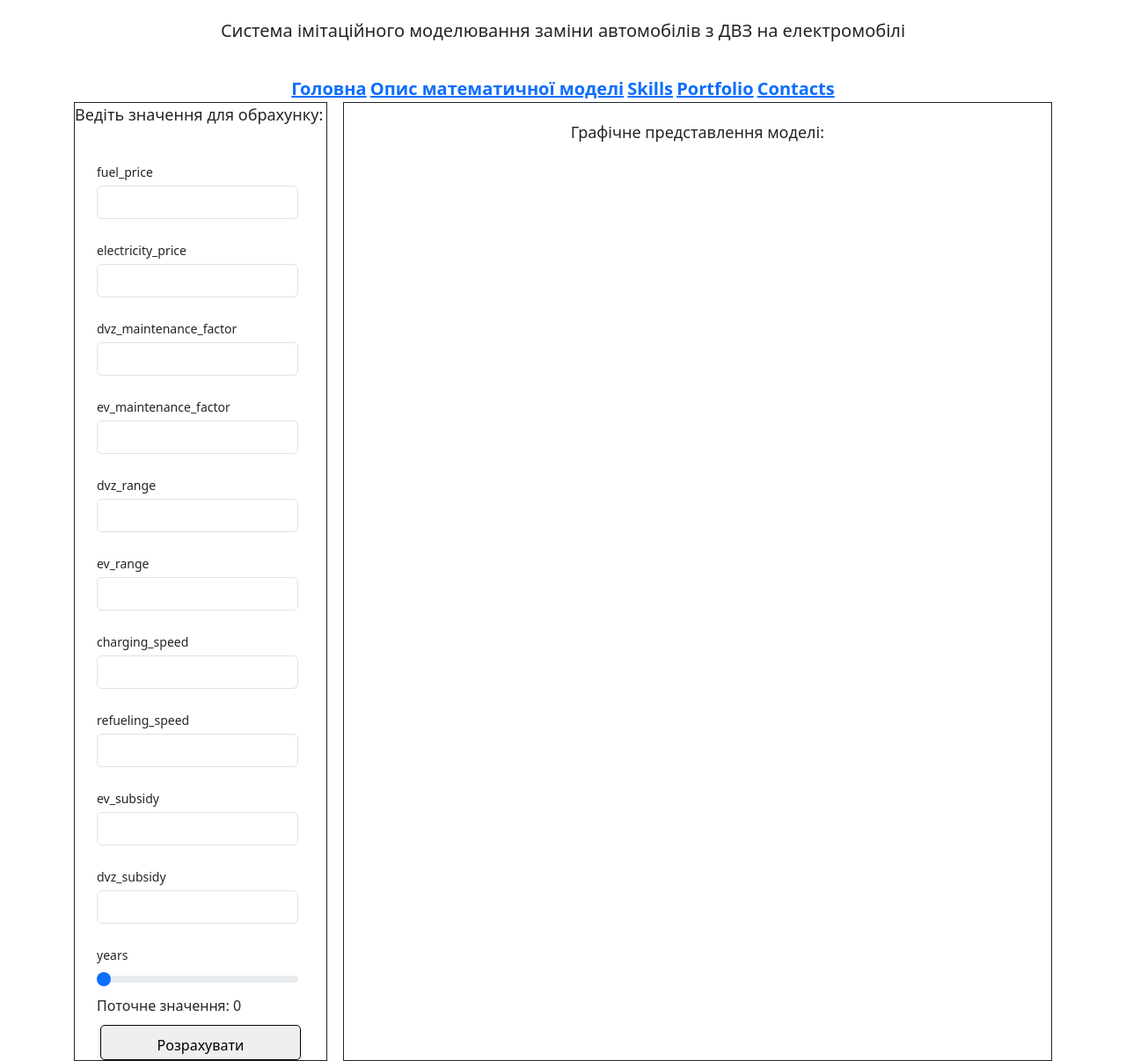
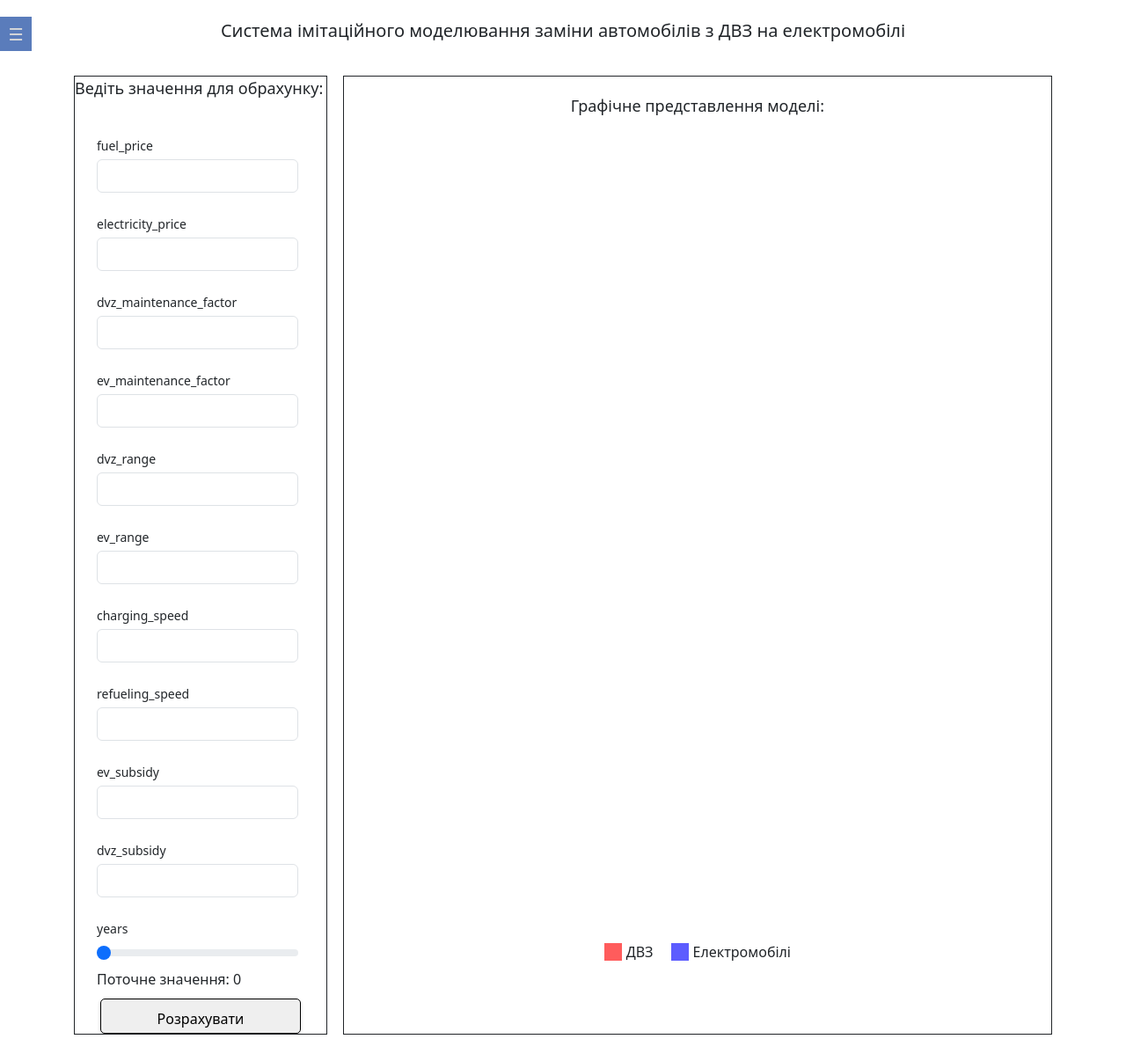
Before and after one commit to PSnik-Konstantyn/Simulating_the_replacement_of_cars, a Django app: page / in a window 1280 px wide. Shown: the whole page at 88% size. After the commit the page ends 1176 px from the top, so only its background shows below. Run offline with Django 5.2, Linux system fonts and the light colour scheme.

Commit message:
add diagram and menu (#5)

```diff
--- a/Simulating_the_replacement_of_cars/settings.py
+++ b/Simulating_the_replacement_of_cars/settings.py
@@ -119,9 +119,9 @@ USE_TZ = False
 
 STATIC_URL = 'static/'
 
-STATICFILES_DIRS = [
-    BASE_DIR / "static",
-]
+# STATICFILES_DIRS = [
+#     BASE_DIR / "app" / "static",
+# ]
 # / "app" / "static"
 
 # Default primary key field type
--- /dev/null
+++ b/app/static/app/css/diagram.css
@@ -0,0 +1,74 @@
+.diagram-container {
+    width: 90%;
+    height: 900px;
+    overflow: scroll;
+}
+
+.year {
+    margin: 0 0;
+}
+
+.cars {
+    display: flex;
+    justify-content: center;
+    flex-wrap: wrap;
+    gap: 10px;
+    margin-top: 10px;
+}
+
+.car {
+    width: 50px;
+    height: 30px;
+    background-color: rgba(255, 0, 0, 0.64);
+    clip-path: polygon(0% 100%, 10% 65%, 35% 65%, 45% 35%, 70% 35%, 85% 65%, 100% 65%, 100% 100%, 0% 100%);
+    position: relative;
+}
+
+.car.electric {
+    background-color: rgba(0, 0, 255, 0.64);
+}
+
+.car::before,
+.car::after {
+    content: '';
+    width: 10px;
+    height: 10px;
+    background-color: black;
+    border-radius: 50%;
+    position: absolute;
+    bottom: -5px;
+}
+
+.car::before {
+    left: 10px;
+}
+
+.car::after {
+    right: 10px;
+}
+
+.legend {
+    margin-top: 20px;
+    display: flex;
+    justify-content: center;
+    gap: 20px;
+}
+
+.legend-item {
+    display: flex;
+    align-items: center;
+    gap: 5px;
+}
+
+.legend-box {
+    width: 20px;
+    height: 20px;
+}
+
+.legend-red {
+    background-color: rgba(255, 0, 0, 0.64);
+}
+
+.legend-blue {
+    background-color: rgba(0, 0, 255, 0.64);
+}
--- /dev/null
+++ b/app/static/app/css/menu.css
@@ -0,0 +1,235 @@
+.nav {
+    width: 320px;
+    min-width: 320px;
+    height: 100%;
+    position: fixed;
+    top: 0;
+    bottom: 0;
+    margin: 0;
+    left: -320px;
+    padding: 15px 20px;
+    -webkit-transition: left 0.3s;
+    -moz-transition: left 0.3s;
+    transition: left 0.3s;
+    background: #5a7cbb;
+    z-index: 2000;
+}
+
+.nav-toggle {
+    position: absolute;
+    left: 320px;
+    top: 1em;
+    padding: 0.5em;
+    background: inherit;
+    color: #dadada;
+    cursor: pointer;
+    font-size: 1.2em;
+    line-height: 1;
+    z-index: 2001;
+    -webkit-transition: color .25s ease-in-out;
+    -moz-transition: color .25s ease-in-out;
+    transition: color .25s ease-in-out;
+}
+
+.nav-toggle:after {
+    content: '\2630';
+    text-decoration: none;
+}
+
+.nav-toggle:hover {
+    color: #f4f4f4;
+}
+
+[id='nav-toggle'] {
+    position: absolute;
+    display: none;
+}
+
+[id='nav-toggle']:checked ~ .nav > .nav-toggle {
+    left: auto;
+    right: 2px;
+    top: 1em;
+}
+
+[id='nav-toggle']:checked ~ .nav {
+    left: 0;
+    box-shadow: 4px 0px 20px 0px rgba(0, 0, 0, 0.5);
+    -moz-box-shadow: 4px 0px 20px 0px rgba(0, 0, 0, 0.5);
+    -webkit-box-shadow: 4px 0px 20px 0px rgba(0, 0, 0, 0.5);
+    overflow-y: auto;
+}
+
+[id='nav-toggle']:checked ~ main > article {
+    -webkit-transform: translateX(320px);
+    -moz-transform: translateX(320px);
+    transform: translateX(320px);
+}
+
+[id='nav-toggle']:checked ~ .nav > .nav-toggle:after {
+    content: '\2715';
+}
+
+body {
+    -webkit-animation: bugfix infinite 1s;
+}
+
+@-webkit-keyframes bugfix {
+    to {
+        padding: 0;
+    }
+}
+
+.nav h2 {
+    width: 90%;
+    padding: 0;
+    margin: 10px 0;
+    text-align: center;
+    text-shadow: rgba(255, 255, 255, .1) -1px -1px 1px, rgba(0, 0, 0, .5) 1px 1px 1px;
+    font-size: 1.3em;
+    line-height: 1.3em;
+    opacity: 0;
+    transform: scale(0.1, 0.1);
+    -ms-transform: scale(0.1, 0.1);
+    -moz-transform: scale(0.1, 0.1);
+    -webkit-transform: scale(0.1, 0.1);
+    transform-origin: 0% 0%;
+    -ms-transform-origin: 0% 0%;
+    -moz-transform-origin: 0% 0%;
+    -webkit-transform-origin: 0% 0%;
+    transition: opacity 0.8s, transform 0.8s;
+    -ms-transition: opacity 0.8s, -ms-transform 0.8s;
+    -moz-transition: opacity 0.8s, -moz-transform 0.8s;
+    -webkit-transition: opacity 0.8s, -webkit-transform 0.8s;
+}
+
+.nav h2 a {
+    color: #dadada;
+    text-decoration: none;
+    text-transform: uppercase;
+}
+
+[id='nav-toggle']:checked ~ .nav h2 {
+    opacity: 1;
+    transform: scale(1, 1);
+    -ms-transform: scale(1, 1);
+    -moz-transform: scale(1, 1);
+    -webkit-transform: scale(1, 1);
+}
+
+.nav > ul {
+    display: block;
+    margin: 0;
+    padding: 10px;
+    list-style: none;
+}
+
+.nav > ul > li {
+    line-height: 2.5;
+    opacity: 0;
+    -webkit-transform: translateX(-50%);
+    -moz-transform: translateX(-50%);
+    -ms-transform: translateX(-50%);
+    transform: translateX(-50%);
+    -webkit-transition: opacity .5s .1s, -webkit-transform .5s .1s;
+    -moz-transition: opacity .5s .1s, -moz-transform .5s .1s;
+    -ms-transition: opacity .5s .1s, -ms-transform .5s .1s;
+    transition: opacity .5s .1s, transform .5s .1s;
+}
+
+[id='nav-toggle']:checked ~ .nav > ul > li {
+    opacity: 1;
+    -webkit-transform: translateX(0);
+    -moz-transform: translateX(0);
+    -ms-transform: translateX(0);
+    transform: translateX(0);
+}
+
+.nav > ul > li:nth-child(2) {
+    -webkit-transition: opacity .5s .2s, -webkit-transform .5s .2s;
+    transition: opacity .5s .2s, transform .5s .2s;
+}
+
+.nav > ul > li:nth-child(3) {
+    -webkit-transition: opacity .5s .3s, -webkit-transform .5s .3s;
+    transition: opacity .5s .3s, transform .5s .3s;
+}
+
+.nav > ul > li:nth-child(4) {
+    -webkit-transition: opacity .5s .4s, -webkit-transform .5s .4s;
+    transition: opacity .5s .4s, transform .5s .4s;
+}
+
+.nav > ul > li:nth-child(5) {
+    -webkit-transition: opacity .5s .5s, -webkit-transform .5s .5s;
+    transition: opacity .5s .5s, transform .5s .5s;
+}
+
+.nav > ul > li:nth-child(6) {
+    -webkit-transition: opacity .5s .6s, -webkit-transform .5s .6s;
+    transition: opacity .5s .6s, transform .5s .6s;
+}
+
+.nav > ul > li:nth-child(7) {
+    -webkit-transition: opacity .5s .7s, -webkit-transform .5s .7s;
+    transition: opacity .5s .7s, transform .5s .7s;
+}
+
+.nav > ul > li > a {
+    display: inline-block;
+    position: relative;
+    padding: 0;
+    font-family: 'Open Sans', sans-serif;
+    font-weight: 300;
+    font-size: 1.2em;
+    color: #dadada;
+    width: 100%;
+    text-decoration: none;
+    -webkit-transition: color .5s ease, padding .5s ease;
+    -moz-transition: color .5s ease, padding .5s ease;
+    transition: color .5s ease, padding .5s ease;
+}
+
+.nav > ul > li > a:hover,
+.nav > ul > li > a:focus {
+    color: white;
+    padding-left: 15px;
+}
+
+.nav > ul > li > a:before {
+    content: '';
+    display: block;
+    position: absolute;
+    right: 0;
+    bottom: 0;
+    height: 1px;
+    width: 100%;
+    -webkit-transition: width 0s ease;
+    transition: width 0s ease;
+}
+
+.nav > ul > li > a:after {
+    content: '';
+    display: block;
+    position: absolute;
+    left: 0;
+    bottom: 0;
+    height: 1px;
+    width: 100%;
+    background: #363a38;
+    -webkit-transition: width .5s ease;
+    transition: width .5s ease;
+}
+
+.nav > ul > li > a:hover:before {
+    width: 0%;
+    background: #363a38;
+    -webkit-transition: width .5s ease;
+    transition: width .5s ease;
+}
+
+.nav > ul > li > a:hover:after {
+    width: 0%;
+    background: transparent;
+    -webkit-transition: width 0s ease;
+    transition: width 0s ease;
+}
--- a/app/static/app/css/styles.css
+++ b/app/static/app/css/styles.css
@@ -45,6 +45,9 @@ a{
 }
 
 .diagrams_UI{
+    display: flex;
+    flex-direction: column;
+    align-items: center;
     margin-right: 20px;
     width: 70%;
     text-align: center;
--- /dev/null
+++ b/app/static/app/js/diagram.js
@@ -0,0 +1,54 @@
+function visualizeCars(data) {
+    const container = document.getElementById('visualization');
+    container.innerHTML = ''; // Очищаємо попередній вміст
+
+    console.log('Received data:', data); // Лог для перевірки структури
+
+    const resultData = data[0][1]; // Отримуємо вкладені дані з "result"
+
+    // Ітеруємо кожен рік і його значення
+    Object.entries(resultData).forEach(([year, values]) => {
+        console.log(`Year: ${year}, Values:`, values);
+
+        // Перевіряємо, чи values — це масив
+        if (!Array.isArray(values) || values.length !== 2) {
+            console.error(`Invalid data for year ${year}:`, values);
+            return; // Пропускаємо некоректні дані
+        }
+
+        const [dvzPercent, electricPercent] = values; // Витягуємо частки ДВЗ та електромобілів
+
+        const totalCars = 20; // Загальна кількість іконок для кожного року
+        const dvzCars = Math.round((dvzPercent / 100) * totalCars);
+        const electricCars = totalCars - dvzCars;
+
+        const yearContainer = document.createElement('div');
+        yearContainer.classList.add('year');
+
+        const yearTitle = document.createElement('h6');
+        yearTitle.textContent = `Рік ${year} - відношення машин з дзв до електромобілів: ${dvzPercent} : ${electricPercent}`;
+        yearContainer.appendChild(yearTitle);
+
+        const carsContainer = document.createElement('div');
+        carsContainer.classList.add('cars');
+
+        // Генерація іконок для ДВЗ
+        for (let i = 0; i < dvzCars; i++) {
+            const car = document.createElement('div');
+            car.classList.add('car');
+            carsContainer.appendChild(car);
+        }
+
+        // Генерація іконок для електромобілів
+        for (let i = 0; i < electricCars; i++) {
+            const car = document.createElement('div');
+            car.classList.add('car', 'electric');
+            carsContainer.appendChild(car);
+        }
+
+        carsContainer.appendChild(yearContainer)
+        // yearContainer.appendChild(carsContainer);
+        // container.appendChild(yearContainer);
+        container.appendChild(carsContainer);
+    });
+}
--- /dev/null
+++ b/app/static/app/js/range_input_value.js
@@ -0,0 +1,8 @@
+// Синхронізація значення поля years із прихованим полем у формі
+    const yearsField = document.getElementById('id_years');
+    const valueDisplay = document.getElementById('value');
+
+    // Додаємо обробник події для зміни значення
+    yearsField.addEventListener('input', function () {
+        valueDisplay.textContent = this.value; // Оновлюємо відображення значення
+    });
--- a/app/templates/app/index.html
+++ b/app/templates/app/index.html
@@ -5,6 +5,13 @@
     <meta charset="UTF-8">
     <meta name="viewport" content="width=device-width, initial-scale=1.0">
     <link rel="stylesheet" href="{% static 'app/css/styles.css' %}">
+
+    <link rel="stylesheet" href="{% static 'app/css/diagram.css' %}">
+    <script src="static/app/js/diagram.js" defer></script>
+
+    <script src="static/app/js/range_input_value.js" defer></script>
+
+    <link rel="stylesheet" href="{% static 'app/css/menu.css' %}">
     <link rel="stylesheet" href="https://cdn.jsdelivr.net/npm/bootstrap@5.3.2/dist/css/bootstrap.min.css">
     <script src="https://cdn.jsdelivr.net/npm/bootstrap@5.3.2/dist/js/bootstrap.bundle.min.js"></script>
     <title>Система імітаційного моделювання заміни автомобілів з ДВЗ на електромобілі</title>
@@ -15,11 +22,25 @@
         <p>Система імітаційного моделювання заміни автомобілів з ДВЗ на електромобілі</p>
     </div>
     <div class="menu">
-        <a href="#" class="menu_text_1"><strong>Головна</strong></a>
-        <a href="#" class="menu_text"><strong>Опис математичної моделі</strong></a>
-        <a href="#" class="menu_text"><strong>Skills</strong></a>
-        <a href="#" class="menu_text"><strong>Portfolio</strong></a>
-        <a href="#" class="menu_text"><strong>Contacts</strong></a>
+        <input type="checkbox" id="nav-toggle" hidden>
+
+        <nav class="nav">
+
+            <label for="nav-toggle" class="nav-toggle" onclick></label>
+
+            <ul>
+                <li><a href="#1">Головна</a>
+                <li><a href="#2">Опис математичної моделі</a>
+                <li><a href="#3">Skills</a>
+                <li><a href="#4">Portfolio</a>
+                <li><a href="#5">Contacts</a>
+            </ul>
+        </nav>
+{#        <a href="#" class="menu_text_1"><strong>Головна</strong></a>#}
+{#        <a href="#" class="menu_text"><strong>Опис математичної моделі</strong></a>#}
+{#        <a href="#" class="menu_text"><strong>Skills</strong></a>#}
+{#        <a href="#" class="menu_text"><strong>Portfolio</strong></a>#}
+{#        <a href="#" class="menu_text"><strong>Contacts</strong></a>#}
     </div>
 
     <div class="UI">
@@ -95,6 +116,19 @@
 
         <div class="diagrams_UI">
             <p class="text_in_UI">Графічне представлення моделі:</p>
+            <div class="diagram-container">
+                <div id="visualization"></div>
+            </div>
+            <div class="legend">
+                <div class="legend-item">
+                    <div class="legend-box legend-red"></div>
+                    <span>ДВЗ</span>
+                </div>
+                <div class="legend-item">
+                    <div class="legend-box legend-blue"></div>
+                    <span>Електромобілі</span>
+                </div>
+            </div>
         </div>
     </div>
 
@@ -103,25 +137,31 @@
     </div>
 </div>
 <script>
-    // Синхронізація значення поля years із прихованим полем у формі
-    const yearsField = document.getElementById('id_years');
-    const valueDisplay = document.getElementById('value');
-
-    // Додаємо обробник події для зміни значення
-    yearsField.addEventListener('input', function () {
-        valueDisplay.textContent = this.value; // Оновлюємо відображення значення
-    });
-
     document.getElementById('myForm').addEventListener('submit', function (event) {
         event.preventDefault(); // Передбачаємо стандартну дію відправки форми
 
         // Отримуємо значення з полів форми
         const formData = new FormData(this);
 
+        // Відправляємо запит на сервер
         fetch('/submit', {
             method: 'POST',
             body: formData
         })
+            .then(response => {
+                if (!response.ok) {
+                    throw new Error('Network response was not ok');
+                }
+                return response.json(); // Перетворюємо відповідь у JSON
+            })
+            .then(data => {
+                console.log(data); // Перевіряємо, що ми отримали
+
+                // Викликаємо функцію для візуалізації машинок
+                visualizeCars(Object.entries(data));
+            })
+            .catch(error => console.error('Error:', error));
+
     });
 </script>
 </body>
--- a/app/views.py
+++ b/app/views.py
@@ -4,6 +4,7 @@ from django.shortcuts import render
 from django.http import JsonResponse
 from .forms import Form
 from .model.Calculations import calculate_transition_matrix
+from .model.ModelMain import initial_ev_share, initial_dvz_share, simulate_changing
 
 
 def calc(request):
@@ -22,10 +23,11 @@ def calc(request):
             dvz_subsidy = form.cleaned_data['dvz_subsidy']
             years = form.cleaned_data['years']
 
-            result = json.dumps(calculate_transition_matrix(fuel_price, electricity_price, dvz_maintenance_factor, ev_maintenance_factor,
-                                dvz_range, ev_range, charging_speed, refueling_speed, ev_subsidy, dvz_subsidy).tolist())
+            transition_matrix = calculate_transition_matrix(fuel_price, electricity_price, dvz_maintenance_factor, ev_maintenance_factor,
+                                dvz_range, ev_range, charging_speed, refueling_speed, ev_subsidy, dvz_subsidy)
+            result = simulate_changing(initial_dvz_share, initial_ev_share, years, transition_matrix)
 
-            return JsonResponse({"result": result, "years": years})
+            return JsonResponse({"result": result})
         else:
             # В разі недійсної форми також потрібно повернути відповідь у форматі JSON
             return JsonResponse({"errors": form.errors}, status=400)
```
